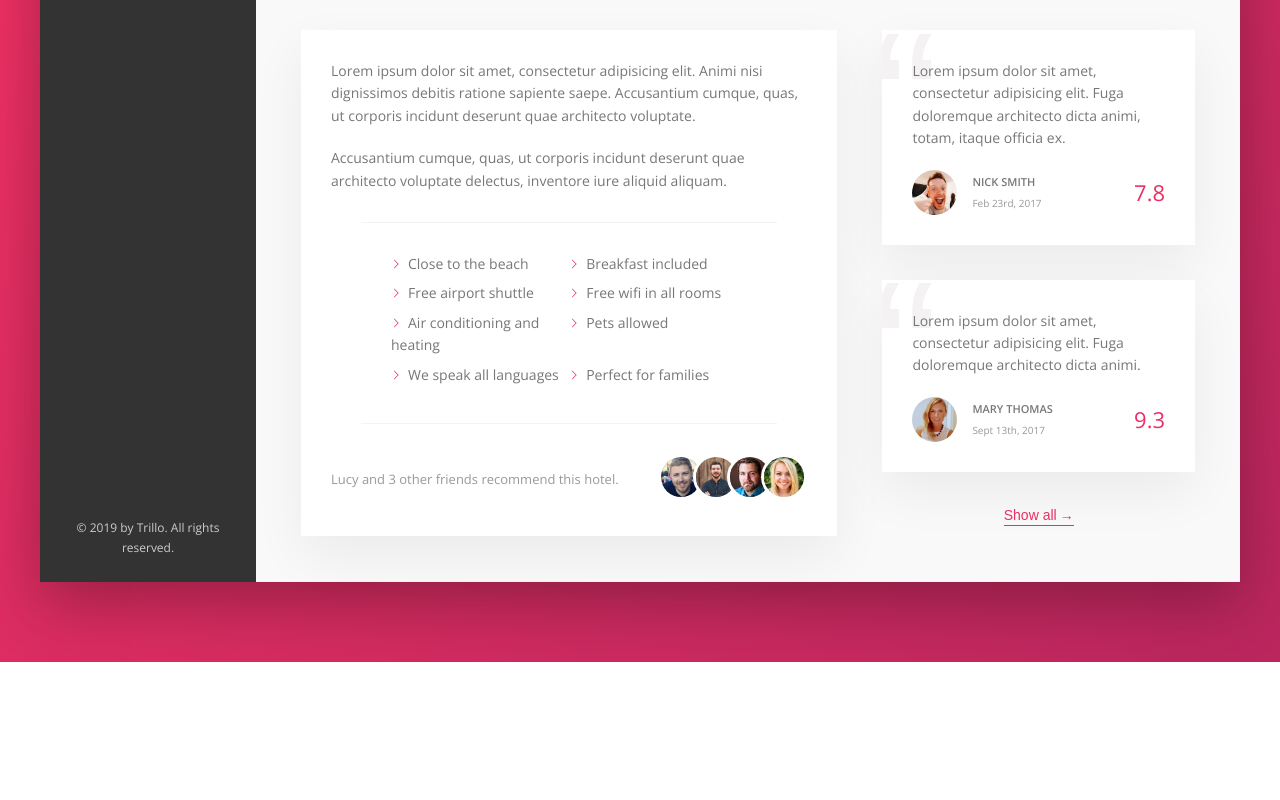
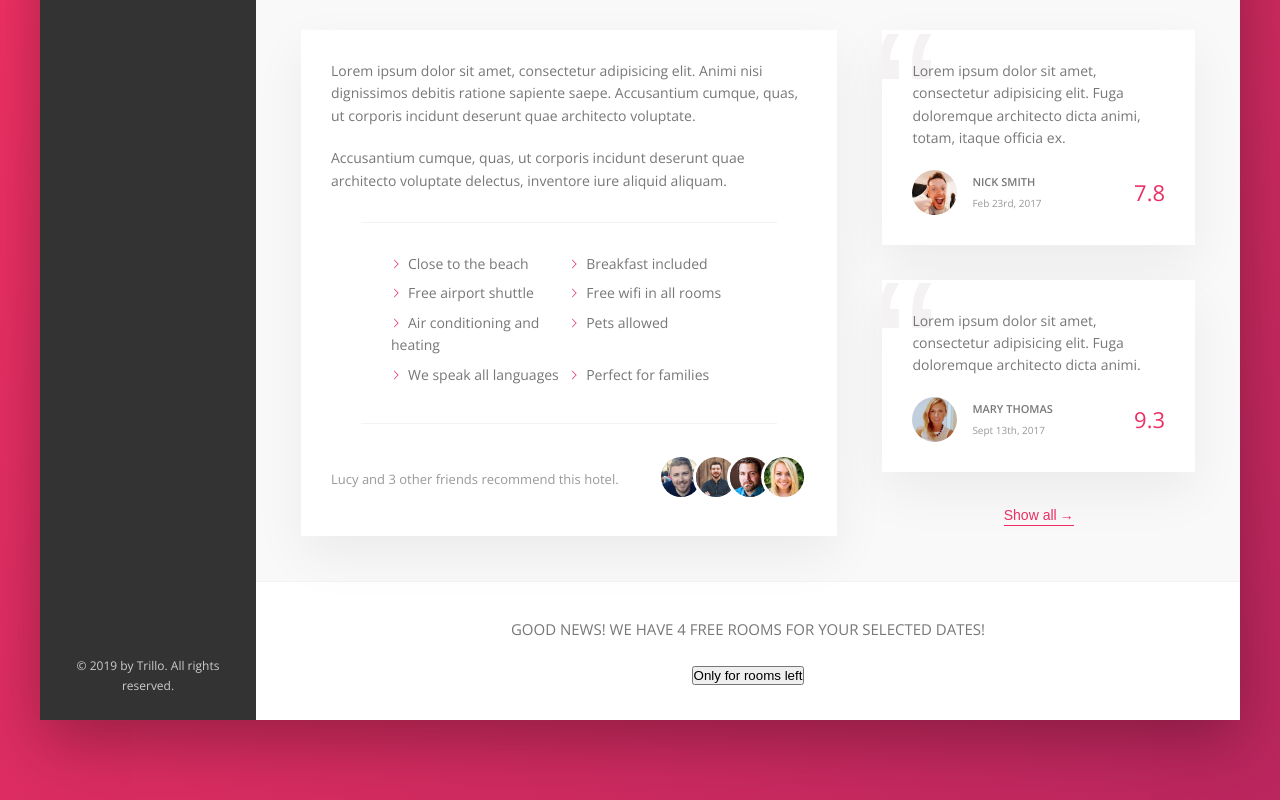
Before and after one commit to andres-cruz/trillo, a website: page index.html in a window 1280 px wide. Shown: the part 617-1417 px from the top of the page. Before the commit the page ends 1279 px from the top, so only its background shows below. Drawn offline with nearby package versions, Linux system fonts and the light colour scheme.

Commit message:
Added CTA section

```diff
--- a/index.html
+++ b/index.html
@@ -247,6 +247,14 @@
               <button class="btn-inline">Show all<span>&rarr;</span></button>
             </div>
           </div>
+          <div class="cta">
+            <h2 class="cta__book-now">
+              Good news! We have 4 free rooms for your selected dates!
+            </h2>
+            <button class="btn">
+              Only for rooms left
+            </button>
+          </div>
         </main>
       </div>
     </div>
--- a/sass/_components.scss
+++ b/sass/_components.scss
@@ -443,3 +443,18 @@
     z-index: 1;
   }
 }
+
+/////////////////////////////////////
+// CTA
+
+.cta {
+  padding: 3.5rem 0;
+  text-align: center;
+
+  &__book-now {
+    font-size: 1.5rem;
+    font-weight: 300;
+    text-transform: uppercase;
+    margin-bottom: 2.5rem;
+  }
+}
```
Also changed, not shown: css/style.css.
